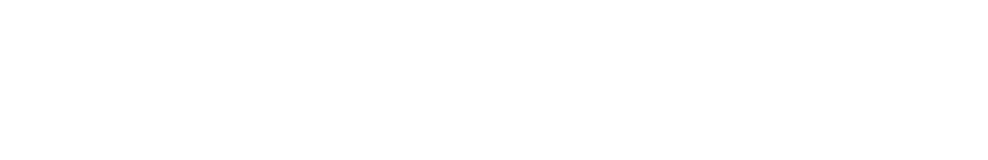
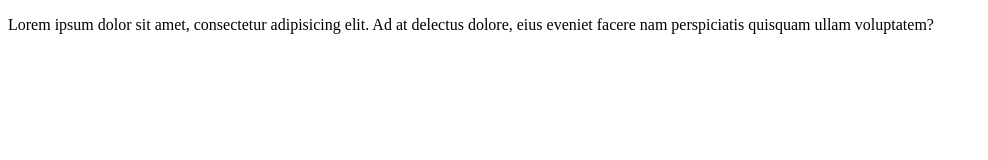
Before and after one commit to SlavNazaryan/shop, a plain HTML site: page index.html in a window 1280 px wide. Shown: the whole page, without its empty margins (0-988 px from the left). Drawn offline with Linux system fonts and the light colour scheme.

```diff
--- a/index.html
+++ b/index.html
@@ -5,6 +5,8 @@
     <title>Title</title>
 </head>
 <body>
-
+<div>
+    <p>Lorem ipsum dolor sit amet, consectetur adipisicing elit. Ad at delectus dolore, eius eveniet facere nam perspiciatis quisquam ullam voluptatem?</p>
+</div>
 </body>
 </html>
```
